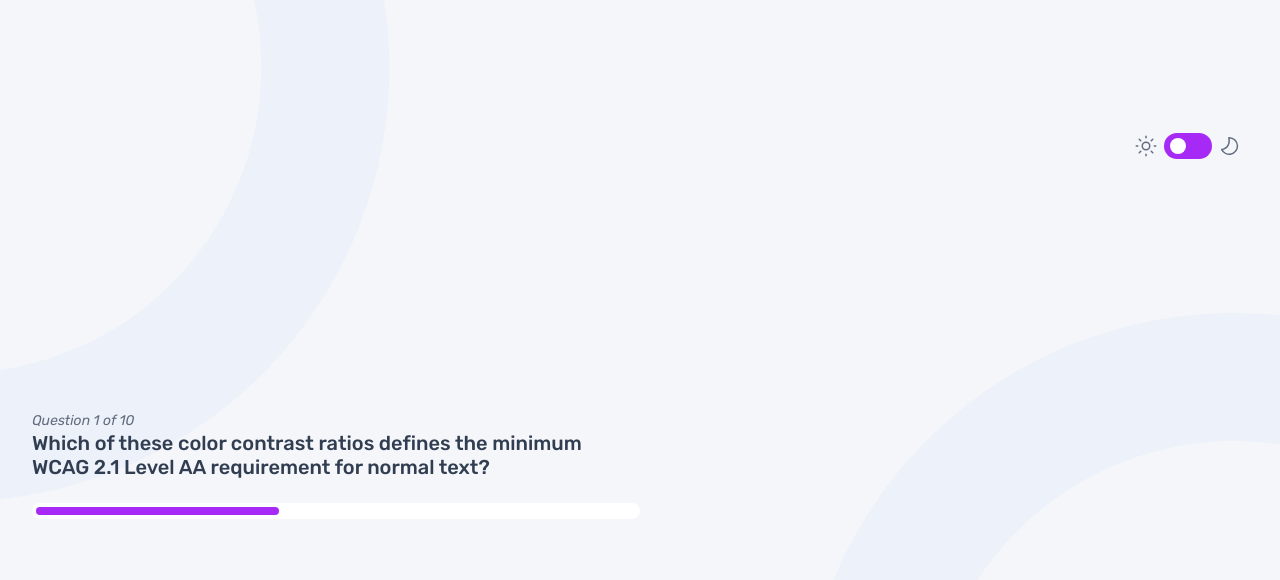
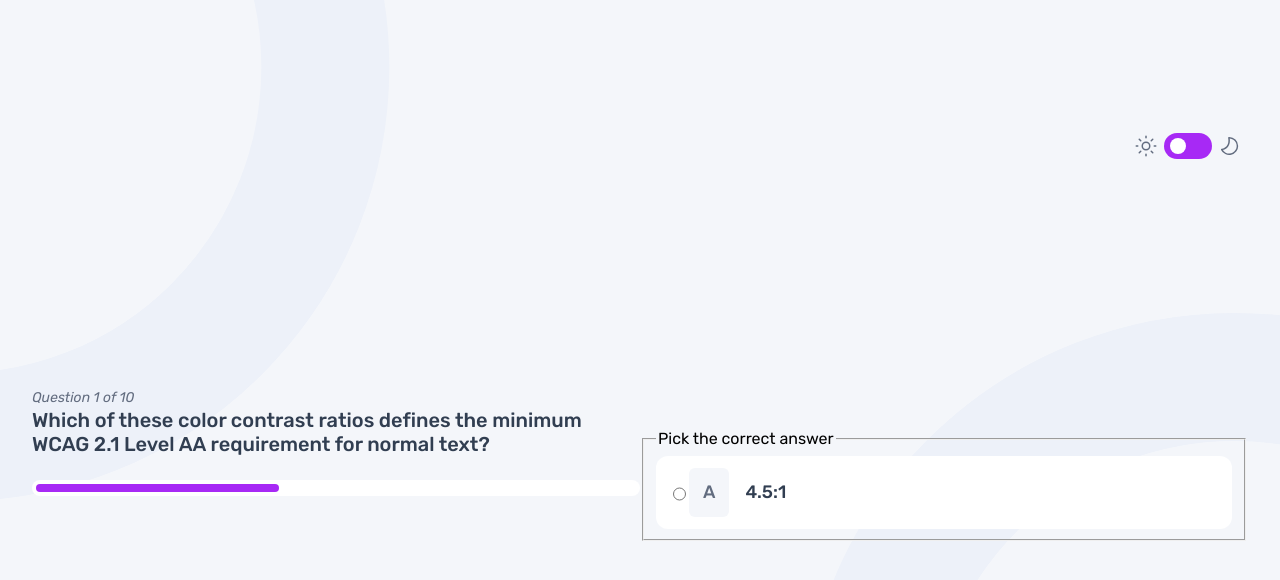
Before and after one commit to ralphvirtucio/frontend-quiz-app, a plain HTML site: page questions.html in a window 1280 px wide. Drawn offline with Linux system fonts and the light colour scheme.

Commit message:
WIP: Questions and answers

```diff
--- a/questions.html
+++ b/questions.html
@@ -94,7 +94,21 @@
         </div>
       </section>
 
-      <form action="get">
+      <form
+        class="form__answer"
+        action="get"
+      >
+      <fieldset>
+        <legend>Pick the correct answer</legend>
+
+        <div class="answer">
+          <input type="radio" name="answers" id="option-a">
+          <label for="option-a" class="option">
+            <span>A</span>
+            <p>4.5:1</p>
+          </label>
+        </div>
+      </fieldset>
 
 
       </form>
--- a/scss/pages/_question.scss
+++ b/scss/pages/_question.scss
@@ -31,15 +31,49 @@
     border-radius: 2rem;
     margin: 4px;
   }
+}
 
-  // &::before {
-  //   content: '';
-  //   background-color: $purple;
-  //   position: absolute;
-  //   width: 96%;
-  //   height: 8px;
-  //   border-radius: 2rem;
-  //   margin: 4px;
-  //   display: inline-block;
-  // }
+
+.form__answer {
+  margin-block-start: 2.5rem;
 }
+
+.answer {
+  background-color: $pure-white;
+  display: flex;
+  padding: .75rem;
+  border-radius: 12px;
+  font-size: 1.125rem;
+  font-weight: $fw-medium;
+
+  &:has(input[type="radio"]:checked) {
+    border: 3px solid $purple;
+  }
+
+  .option {
+    display: flex;
+    align-items: center;
+    gap: 1rem;
+
+    &:has(input[type="radio"]:checked) {
+      background-color: $purple;
+      color: $pure-white;
+    }
+
+    span {
+      color: $grey-navy;
+      background-color: $light-grey;
+      padding-inline: 0.875rem;
+      padding-block: 0.6875rem;
+      border-radius: 6px;
+      // text-align: center;
+      display: block;
+
+
+    }
+
+    p {
+      color: $dark-navy;
+    }
+  }
+}
```
Also changed, not shown: css/style.css, 1 other file.
